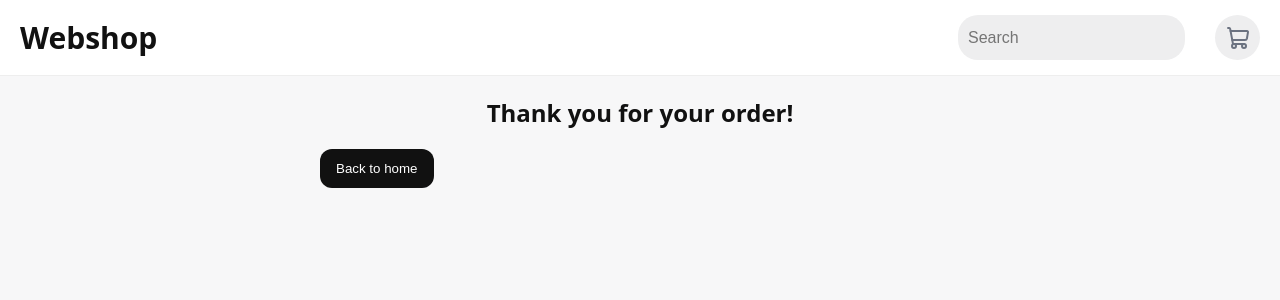
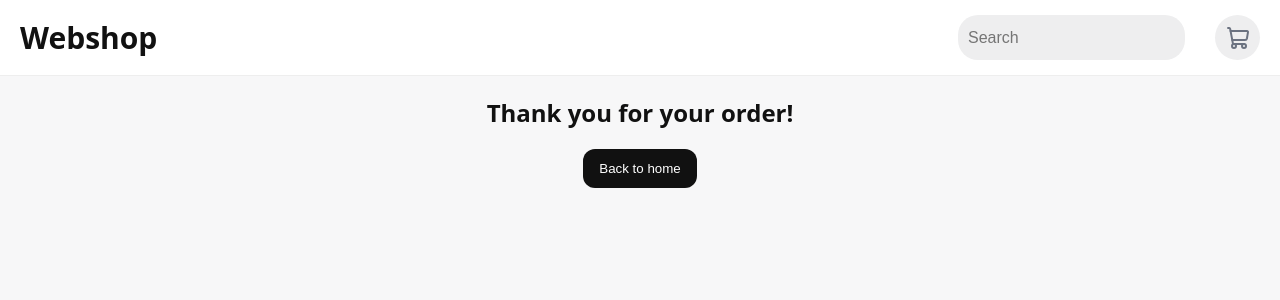
Before and after one commit to GustavM01/Webshop, a React (Vite) app: page /success in a window 1280 px wide. Shown: the top 300 px of the page. Built offline with nearby package versions, Linux system fonts and the light colour scheme; no server answers; the database is empty.

Commit message:
Small css changes and empty cart on success page

```diff
--- a/src/components/CartDropdown.jsx
+++ b/src/components/CartDropdown.jsx
@@ -18,6 +18,10 @@ function CartDropdown() {
   return (
     <div className="cart-container">
       <div className="cart-list">
+        {totalItems === 0 && (
+          <p style={{ textAlign: "center" }}>Your cart is empty</p>
+        )}
+
         {cart.map((product) => (
           <div className="cart-item" key={product.id}>
             <Link className="cart-img" to={`/product/${product.id}`}>
--- a/src/components/NavBar.css
+++ b/src/components/NavBar.css
@@ -91,8 +91,9 @@
   top: 70px;
   right: 20px;
 
-  margin-left: 20px;
+  /* margin-left: 20px; */
   max-width: 380px;
+  min-width: 300px;
   max-height: 550px;
 
   background: white;
--- a/src/components/NavBar.jsx
+++ b/src/components/NavBar.jsx
@@ -46,9 +46,9 @@ function NavBar({ setSearchInput, searchInput }) {
       }
     }
 
-    window.addEventListener("click", handleClickOutside);
+    window.addEventListener("mousedown", handleClickOutside);
 
-    return () => window.removeEventListener("click", handleClickOutside);
+    return () => window.removeEventListener("mousedown", handleClickOutside);
   }, [isCartOpen]);
 
   const handleNavigate = () => {
--- a/src/index.css
+++ b/src/index.css
@@ -62,6 +62,12 @@ a {
   align-items: center;
 }
 
+.center-col {
+  display: flex;
+  flex-direction: column;
+  align-items: center;
+}
+
 .flex-row {
   display: flex;
   flex-direction: row;
--- a/src/pages/Success.jsx
+++ b/src/pages/Success.jsx
@@ -1,12 +1,16 @@
 import React from "react";
 import Button from "../components/ui/Button";
+import { useCart } from "../context/CartContext";
 
 function Success() {
+  const { clearCart } = useCart();
   return (
-    <div className="center-text">
+    <div className="center-col">
       <h2>Thank you for your order!</h2>
 
-      <Button to={"/"}>Back to home</Button>
+      <Button onClick={clearCart} to={"/"}>
+        Back to home
+      </Button>
     </div>
   );
 }
```
